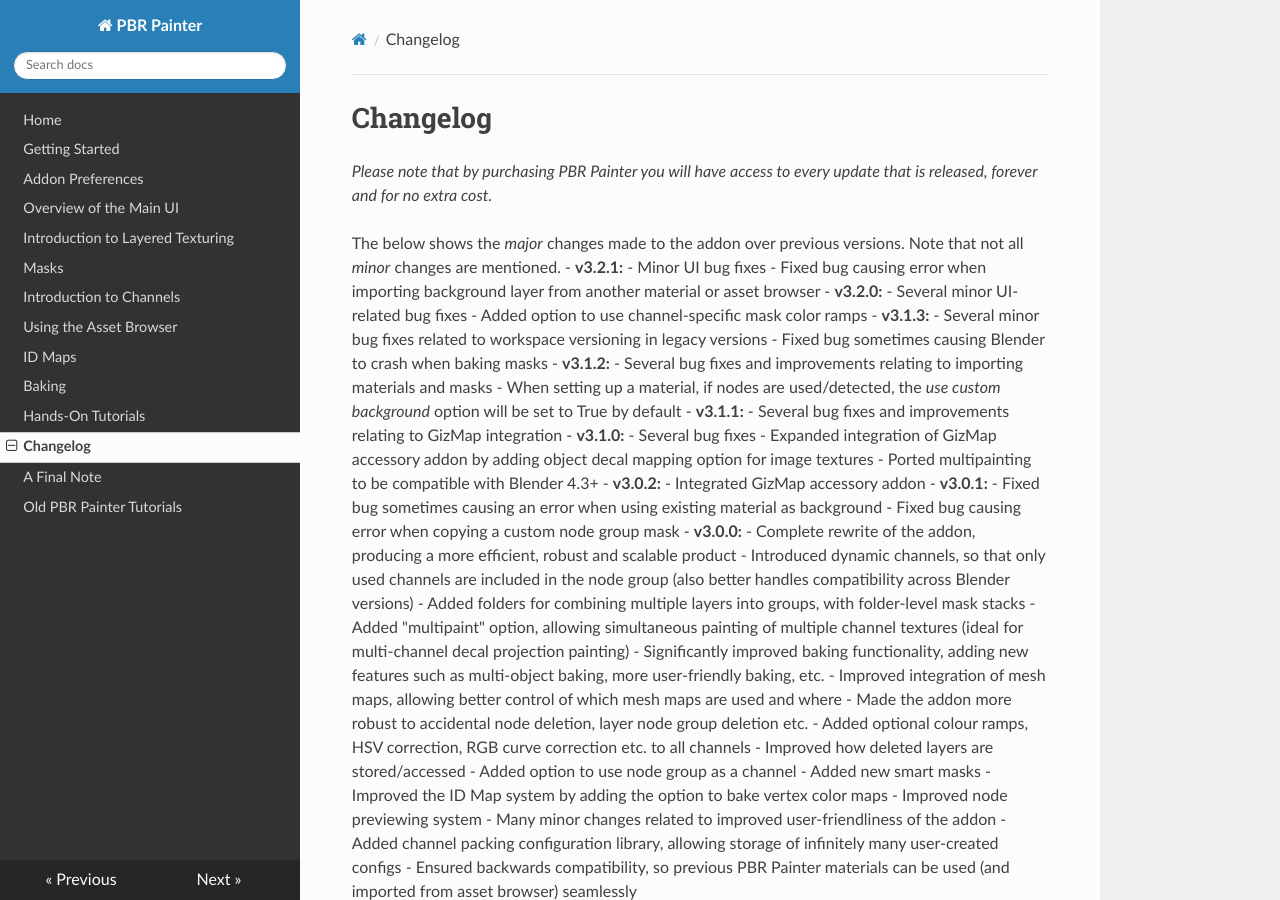
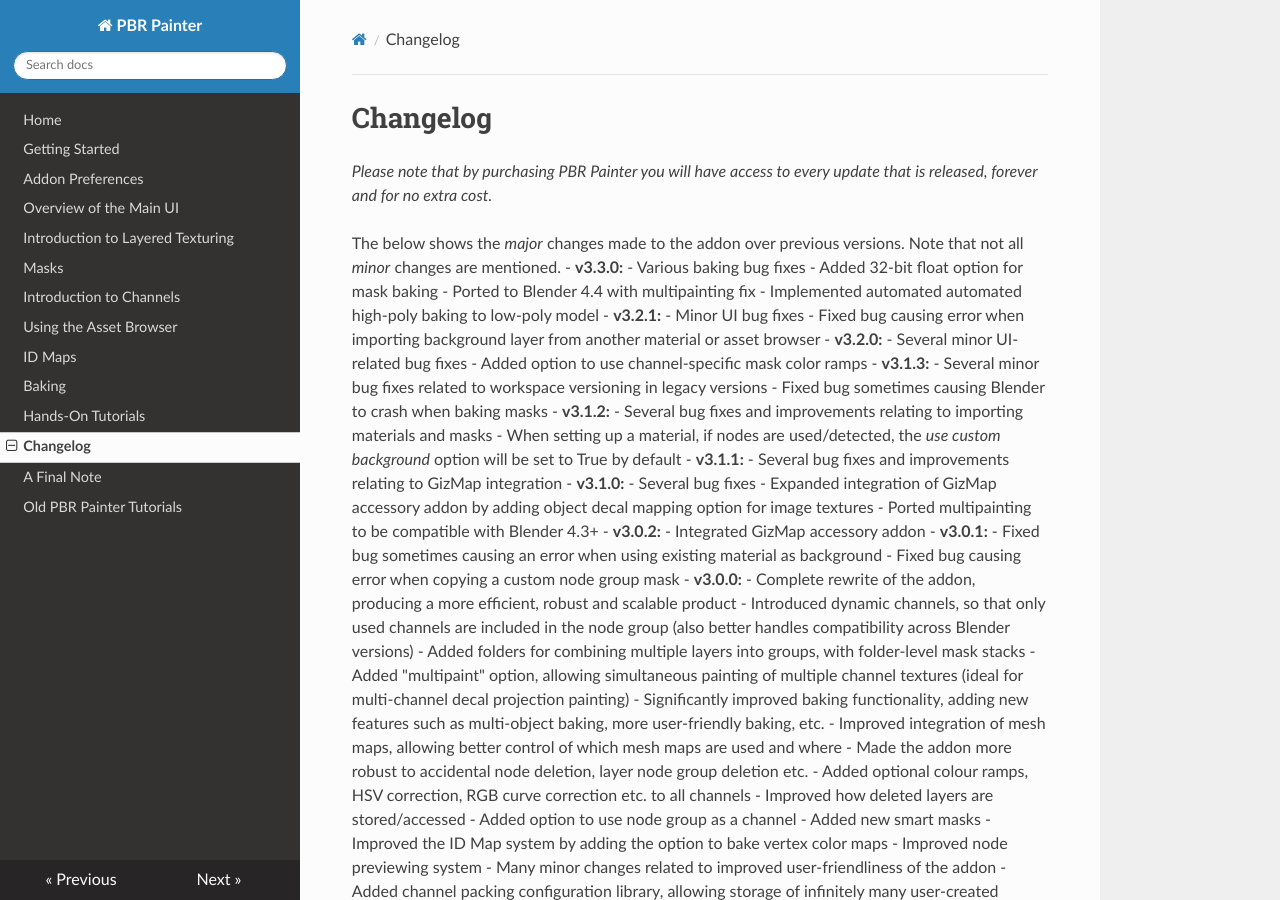
Before and after one commit to pbrpainter/pbr-painter-doc, an MkDocs documentation site: the page built from docs/change_log.md, in a window 1280 px wide and 900 px high. Built offline with MkDocs 1.6.1, drawn with Linux system fonts in a browser that asks for light colours; nearby versions of some CDN libraries.

Commit message:
Update to v3.3.0

```diff
--- a/docs/change_log.md
+++ b/docs/change_log.md
@@ -2,6 +2,11 @@
 _Please note that by purchasing PBR Painter you will have access to every update that is released, forever and for no extra cost._
 
 The below shows the _major_ changes made to the addon over previous versions. Note that not all _minor_ changes are mentioned.
+- __v3.3.0:__
+	- Various baking bug fixes
+	- Added 32-bit float option for mask baking
+	- Ported to Blender 4.4 with multipainting fix
+	- Implemented automated automated high-poly baking to low-poly model
 - __v3.2.1:__
 	- Minor UI bug fixes
 	- Fixed bug causing error when importing background layer from another material or asset browser
```
Also changed, not shown: docs/baking.md (+7 -0 lines), docs/index.md (+2 -2 lines).
